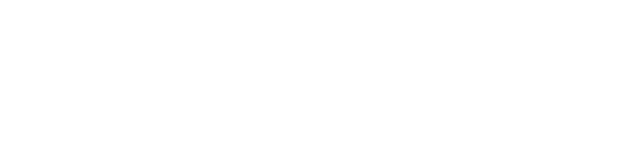
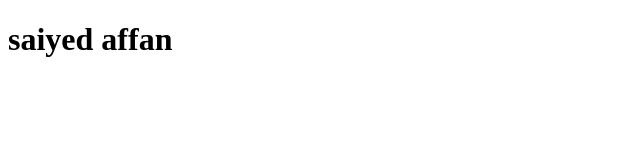
Before and after one commit to iaffn/github82, a plain HTML site: page index.html in a window 1280 px wide. Shown: the whole page, without its empty margins (0-640 px from the left). Drawn offline with Linux system fonts and the light colour scheme.

Commit message:
second commit

```diff
--- a/index.html
+++ b/index.html
@@ -5,7 +5,6 @@
     <meta name="viewport" content="width=device-width, initial-scale=1.0">
     <title>Document</title>
 </head>
-<body>
-
+<body>    <h1> saiyed affan</h1>
 </body>
 </html>
```
